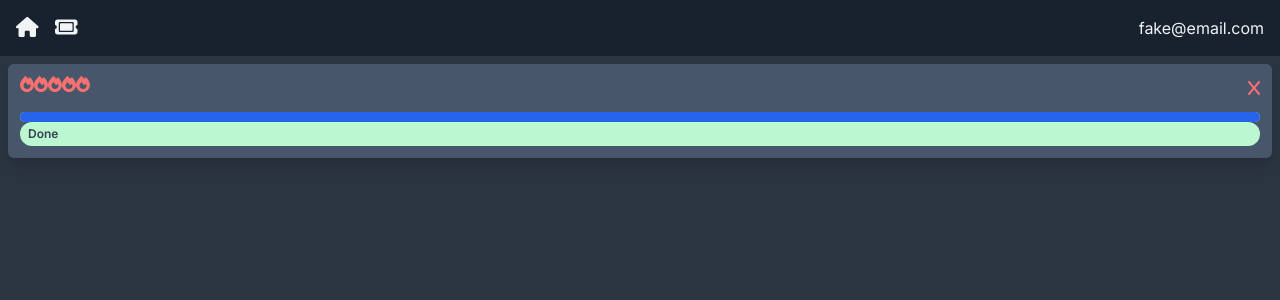
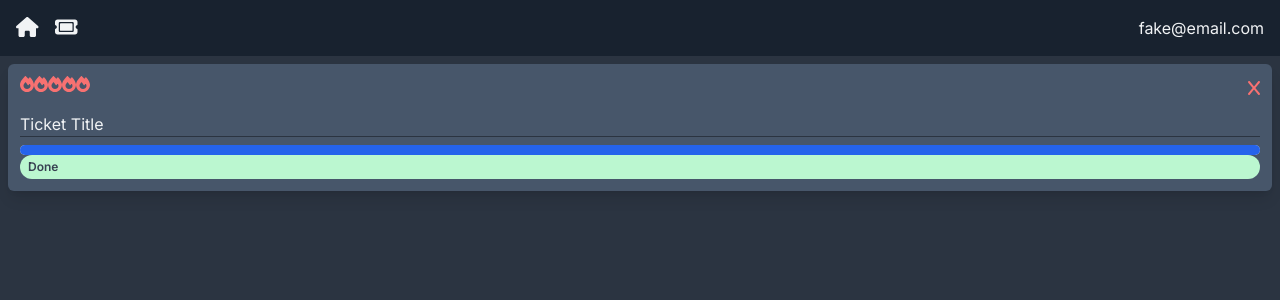
Before and after one commit to senhorgomes/next-mongodb, a Next.js app: page / in a window 1280 px wide. Shown: the top 300 px of the page. Built offline with nearby package versions, Linux system fonts and the light colour scheme.

Commit message:
Apply global style

```diff
--- a/app/(components)/TicketCard.jsx
+++ b/app/(components)/TicketCard.jsx
@@ -11,6 +11,8 @@ const TicketCard = () => {
             <DeleteBlock/>
         </div>
       </div>
+      <h4>Ticket Title</h4>
+      <hr className="h-px border-0 bg-page mb-2"/>
       <ProgressDisplay/>
       <StatusDisplay/>
     </div>
```
